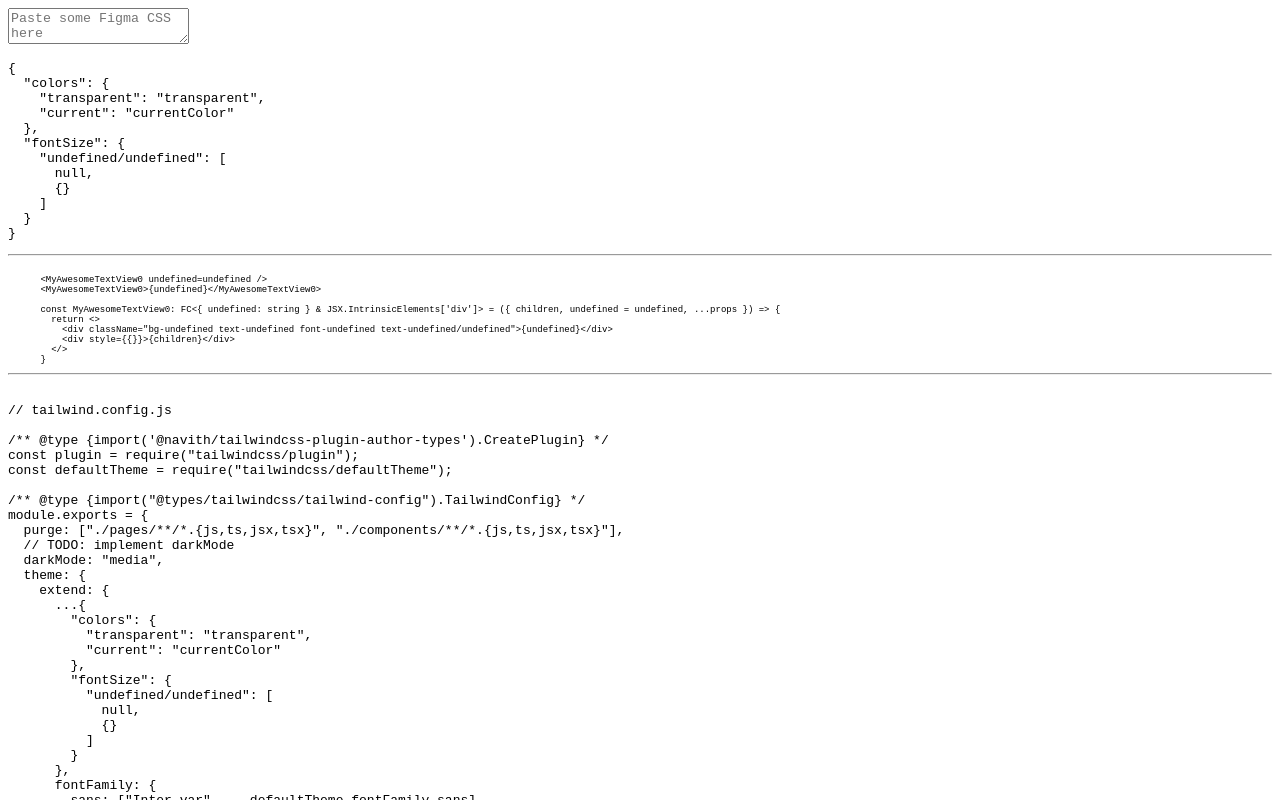
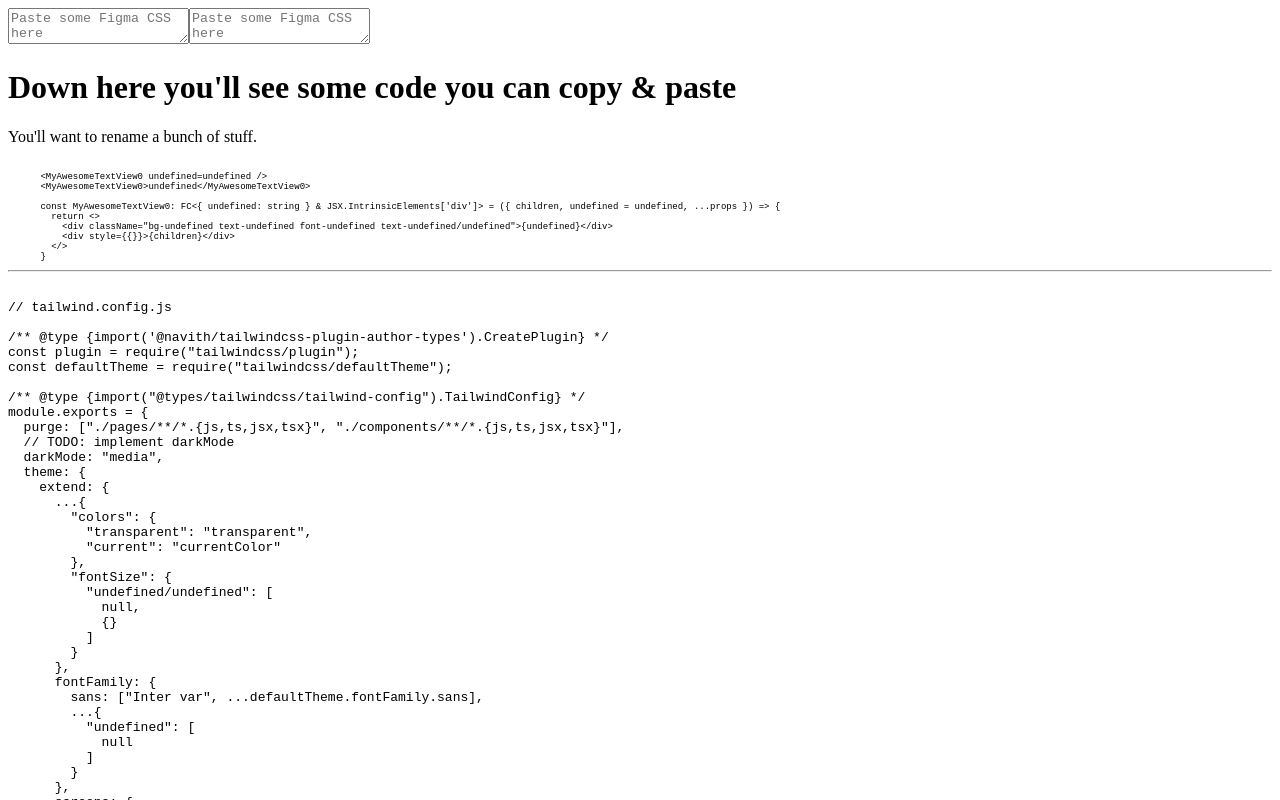
Before and after one commit to subtleGradient/figma-to-tailwind, a Next.js app: page / in a window 1280 px wide. Shown: the top 800 px of the page. Built offline with nearby package versions, Linux system fonts and the light colour scheme.

Commit message:
alternate styles

```diff
--- a/pages/index.tsx
+++ b/pages/index.tsx
@@ -6,10 +6,6 @@ const titleCase = (it: string) =>
     .replace(/-([a-z])/g, (_, it) => it.toUpperCase());
 
 const uniq = (item, index, items) => items.indexOf(item) === index;
-
-function fontFamilyToTailwindFontName(fontFamily: string) {
-  return String(fontFamily).replace(/\s/g, "");
-}
 
 const defaultStyles = {
   "align-items": undefined,
@@ -70,29 +66,49 @@ function Layer2({
   index,
   name,
   colorToName,
-  style
+  style,
+  alt = []
 }: {
   index: number;
   name: string;
   colorToName: {};
   style: ReturnType<typeof cssToStyles>;
+  alt?: {
+    name: string;
+    style: ReturnType<typeof cssToStyles>;
+  }[];
 } & JSX.IntrinsicElements["div"]): ReactElement {
   const className = [
     `bg-${colorToName[style.background]}`,
     `text-${colorToName[style.color]}`,
-    `font-${fontFamilyToTailwindFontName(style["font-family"])}`,
+    `font-${titleCase(style["font-family"])}`,
     `text-${styleToTextSize(style)}`,
+    "",
+    ...alt.map(({ style: altStyle }, index) => [
+      colorToName[altStyle.background] === colorToName[style.background]
+        ? ""
+        : `alt${index}:bg-${colorToName[altStyle.background]}`,
+      colorToName[altStyle.color] === colorToName[style.color]
+        ? ""
+        : `alt${index}:text-${colorToName[altStyle.color]}`,
+      titleCase(altStyle["font-family"]) === titleCase(style["font-family"])
+        ? ""
+        : `alt${index}:font-${titleCase(altStyle["font-family"])}`,
+      styleToTextSize(altStyle) === styleToTextSize(style)
+        ? ""
+        : `alt${index}:text-${styleToTextSize(altStyle)}`,
       ""
+    ])
   ]
+    .flat()
     .join(" ")
+    .replace(/\s+/g, " ")
     .trim();
   return (
     <pre className="font-mono" style={{ fontSize: 9, marginBottom: 8 }}>
       {`
       <MyAwesomeTextView${index} ${titleCase(name)}=${JSON.stringify(name)} />
-      <MyAwesomeTextView${index}>{${JSON.stringify(
-        name
-      )}}</MyAwesomeTextView${index}>
+      <MyAwesomeTextView${index}>${name}</MyAwesomeTextView${index}>
 
       const MyAwesomeTextView${index}: FC<{ ${titleCase(
         name
@@ -110,6 +126,7 @@ function Layer2({
 
 export default function IndexPage() {
   const [css, setCSS] = useState("");
+  const [css2, setCSS2] = useState("");
 
   const colors = css
     .split(/\n\n/)
@@ -155,22 +172,22 @@ export default function IndexPage() {
     styles.some((it) => /font/.test(it))
   );
 
-  const layers2 = css
-    .replace(/\n\n\/\* Inside Auto Layout \*\/\n/g, "")
-    .replace(/\/\* identical to box height, or \d+% \*\/\n+/g, "")
-    .split(/(?=\/\*.*?\*\/\n\n)/g)
-    .map((it) => it.split(/^\/\*\s+(.*?)\s+\*\/\n\n/g))
-    .map(([, name, styles]) => ({ name, style: cssToStyles(styles || "") }));
+  const layers2 = figmaCSSToLayers(css);
+  const layers22 = figmaCSSToLayers(css2);
+  const getLayersByName = (name: string) => {
+    return layers22.filter((it) => it.name === name);
+  };
 
-  const fontFamilies = layers2.reduce(
+  const fontFamilies = [...layers2, ...layers22].reduce(
     (acc, { name, style: { "font-family": fontFamily } }) => ({
       ...acc,
-      [fontFamilyToTailwindFontName(fontFamily)]: [fontFamily]
+      [titleCase(fontFamily)]: [fontFamily]
     }),
     {}
   );
 
-  const fontSizes2 = layers2.reduce((acc, { name, style }) => {
+  const fontSizes2 = [...layers2, ...layers22].reduce(
+    (acc, { name, style }) => {
       const {
         "font-size": fontSize,
         "line-height": lineHeight,
@@ -180,7 +197,9 @@ export default function IndexPage() {
         ...acc,
         [styleToTextSize(style)]: [fontSize, { letterSpacing, lineHeight }]
       };
-  }, {});
+    },
+    {}
+  );
 
   const twTheme = {
     colors: {
@@ -191,24 +210,36 @@ export default function IndexPage() {
     fontSize: { ...fontSizes2 }
   };
   return (
-    <div className="flex min-h-screen columns">
+    <div className="flex h-screen">
+      <aside className="flex flex-col">
         <textarea
-        className="flex-auto font-mono text-xs bg-gray-200"
+          className="flex-1 font-mono text-xs bg-gray-200"
           placeholder="Paste some Figma CSS here"
           value={css}
           onChange={(e) => setCSS(e.target.value)}
         />
-      <main className="w-5/6">
-        <pre className="font-mono">{JSON.stringify(twTheme, null, 2)}</pre>
-        <hr />
+        <textarea
+          className="flex-1 font-mono text-xs bg-gray-400 text-white placeholder-black"
+          placeholder="Paste some Figma CSS here"
+          value={css2}
+          onChange={(e) => setCSS2(e.target.value)}
+        />
+      </aside>
+      <main className="w-5/6 overflow-y-scroll">
+        <h1 className="text-lg">
+          Down here you'll see some code you can copy & paste
+        </h1>
+        <p>You'll want to rename a bunch of stuff.</p>
         <div className="font-mono">
           {layers2.map(({ name, style }, index) => (
-            <Layer2 key={index} {...{ index, name, colorToName, style }} />
+            <Layer2
+              key={index}
+              {...{ index, name, colorToName, style }}
+              alt={getLayersByName(name)}
+            />
           ))}
         </div>
-        {/* <pre className="font-mono">{JSON.stringify(textLayers, null, 2)}</pre> */}
-        {/* <ParseCSS css={css} render={({ name }) => <div>{name}</div>} /> */}
-        {/* <ParseCSS css={css} render={({ name, colors }) => <div>{colors}</div>} /> */}
+
         <hr />
         <pre className="font-mono text-xs">{`
 // tailwind.config.js
@@ -310,3 +341,11 @@ function safeArea(){
     </div>
   );
 }
+function figmaCSSToLayers(css: string) {
+  return css
+    .replace(/\n\n\/\* Inside Auto Layout \*\/\n/g, "")
+    .replace(/\/\* identical to box height, or \d+% \*\/\n+/g, "")
+    .split(/(?=\/\*.*?\*\/\n\n)/g)
+    .map((it) => it.split(/^\/\*\s+(.*?)\s+\*\/\n\n/g))
+    .map(([, name, styles]) => ({ name, style: cssToStyles(styles || "") }));
+}
```
Lines whose indentation alone changed are shown as unchanged.
